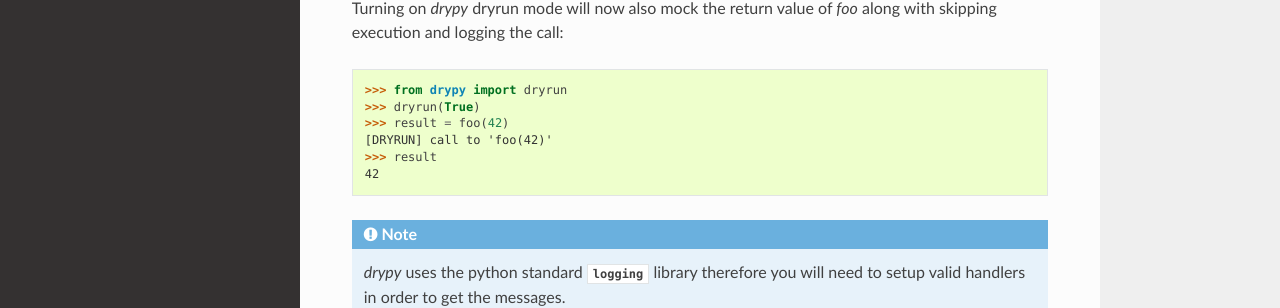
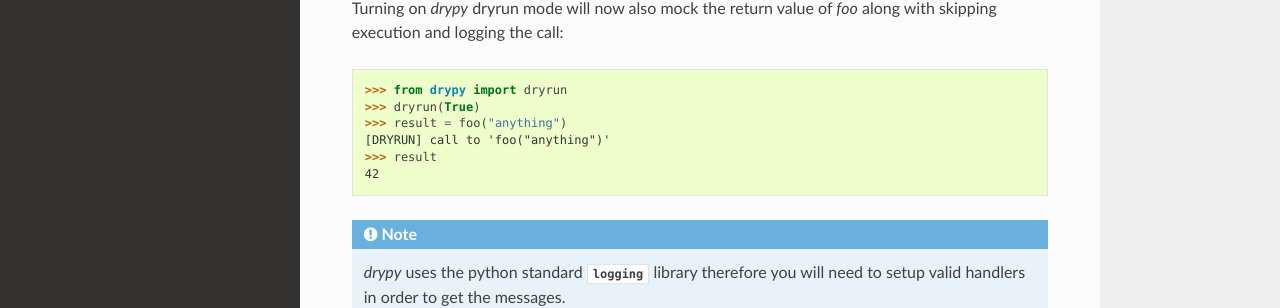
Before and after one commit to dzanotelli/drypy, a Sphinx documentation site: the page built from drypy/docs/quickstart.rst, in a window 1280 px wide and 900 px high, scrolled down 1452 px. Shown: the part 341-649 px from the top of the window. Built offline with Sphinx 7.4.7 and the Read the Docs theme 3.1.0, drawn with Linux system fonts in a browser that asks for light colours.

```diff
--- a/README.rst
+++ b/README.rst
@@ -6,8 +6,10 @@ Python projects with an easy switch 'on/off' feature.
 
 :Authors:
     Daniele Zanotelli (dazano@gmail.com)
+:Contributors:
+    sakshilucky25
 :Copyright:
-    2017-2024
+    2017-2025
 :License:
     MIT
 :Python version:
--- a/drypy/docs/quickstart.rst
+++ b/drypy/docs/quickstart.rst
@@ -94,8 +94,8 @@ along with skipping execution and logging the call:
 
    >>> from drypy import dryrun
    >>> dryrun(True)
-   >>> result = foo(42)
-   [DRYRUN] call to 'foo(42)'
+   >>> result = foo("anything")
+   [DRYRUN] call to 'foo("anything")'
    >>> result
    42
 
```
